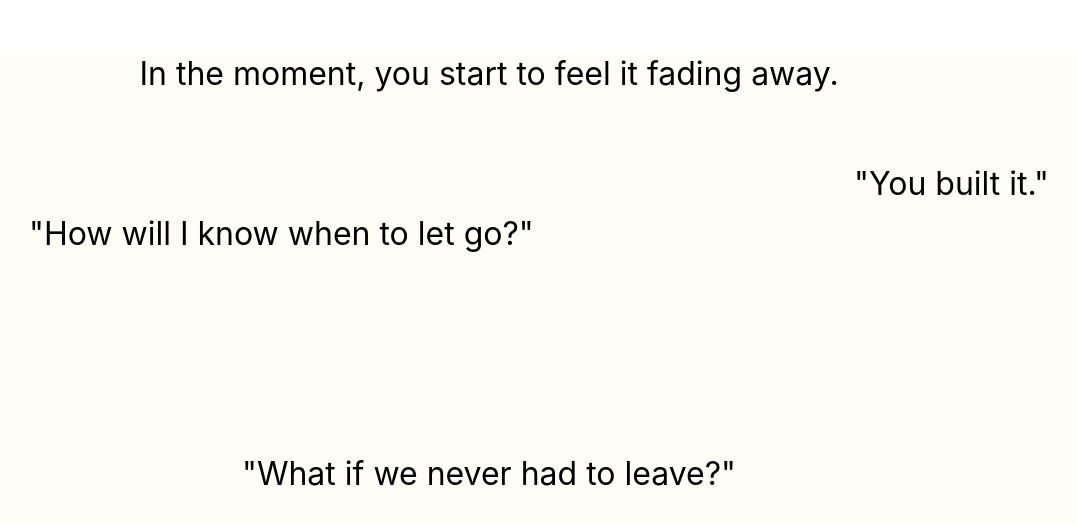
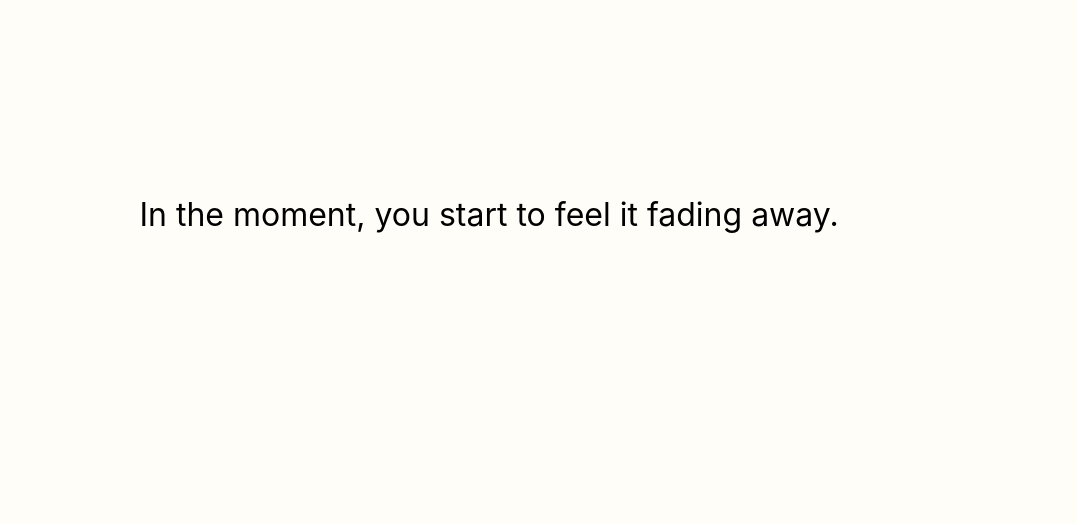
Before and after one commit to lunar-gala/2023-morii, a React (Create React App) app: page /#/ in a window 1280 px wide. Shown: the part 186-710 px from the top of the page, without its empty margins (151-1228 px from the left). Built offline with nearby package versions, Linux system fonts and the light colour scheme.

Commit message:
got click through working again

```diff
--- a/src/components/Landing.js
+++ b/src/components/Landing.js
@@ -42,21 +42,9 @@ function Landing() {
 
 function Frame({ story, display }) {
   const { text, classes, newScreen } = story;
-  const inner = (
-    <motion.div
-      variants={animationStates}
-      initial="hidden"
-      animate="visible"
-      exit="hidden"
-      className={cn(...classes.map((c) => styles[c]))}
-      transition={transition}
-    >
-      <p>{text}</p>
-    </motion.div>
-  );
   console.log(story);
-  return newScreen ? (
-    display && (
+  return (
+    <>
       <motion.div
         variants={animationStates}
         initial="hidden"
@@ -64,12 +52,23 @@ function Frame({ story, display }) {
         exit="hidden"
         className={styles.screen}
         transition={transition}
-      >
-        {inner}
-      </motion.div>
-    )
-  ) : (
-    <>{inner}</>
+      ></motion.div>
+      {display && (
+        <motion.div
+          variants={animationStates}
+          initial="hidden"
+          animate="visible"
+          exit="hidden"
+          className={cn(
+            styles.step,
+            newScreen ? styles.newScreen : styles.sameScreen
+          )}
+          transition={transition}
+        >
+          <p className={cn(...classes.map((c) => styles[c]))}>{text}</p>
+        </motion.div>
+      )}
+    </>
   );
 }
 
--- a/src/components/Landing.module.css
+++ b/src/components/Landing.module.css
@@ -4,9 +4,6 @@
   position: fixed;
   top: 0;
   bottom: 0;
-  display: flex;
-  justify-content: center;
-  align-items: center;
   flex-wrap: wrap;
   overflow: auto;
 }
@@ -15,9 +12,27 @@
   width: 100vw;
   height: 100vh;
   /* placeholder color */
+  background: rgba(0, 0, 0, 0);
+  margin: 0 auto;
+}
+
+.step {
+  width: 100vw;
+  height: 100vh;
+  position: absolute;
+  top: 0;
+  left: 0;
+  display: flex;
+  justify-content: center;
+  align-items: center;
+}
+
+.newScreen {
   background: rgba(255, 251, 239, 0.5);
   backdrop-filter: blur(20px);
-  margin: 0 auto;
+}
+.sameScreen {
+  background: rgba(255, 251, 239, 0);
 }
 
 .container p {
@@ -50,6 +65,6 @@
   right: 130px;
 }
 .convoUnder {
-  top: 50%;
+  top: calc(50% + 20px);
   z-index: 1;
 }
```
